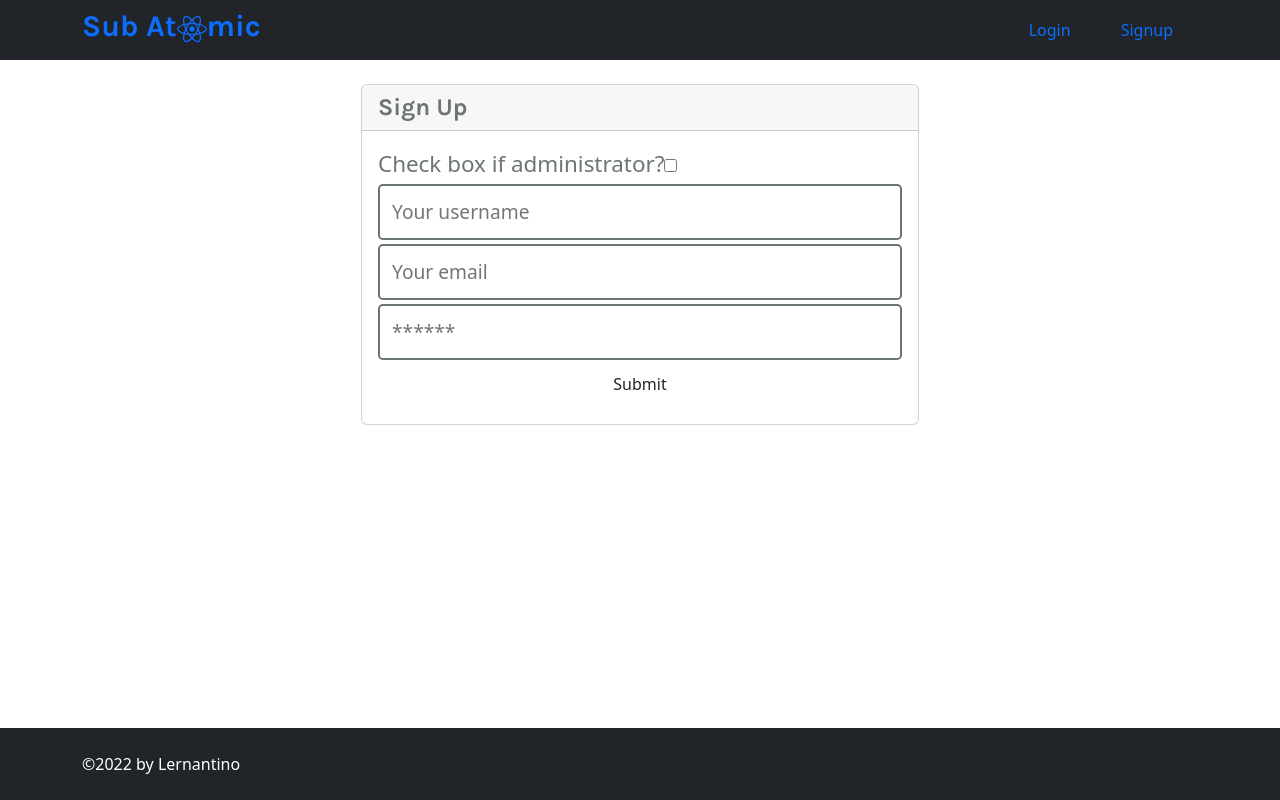
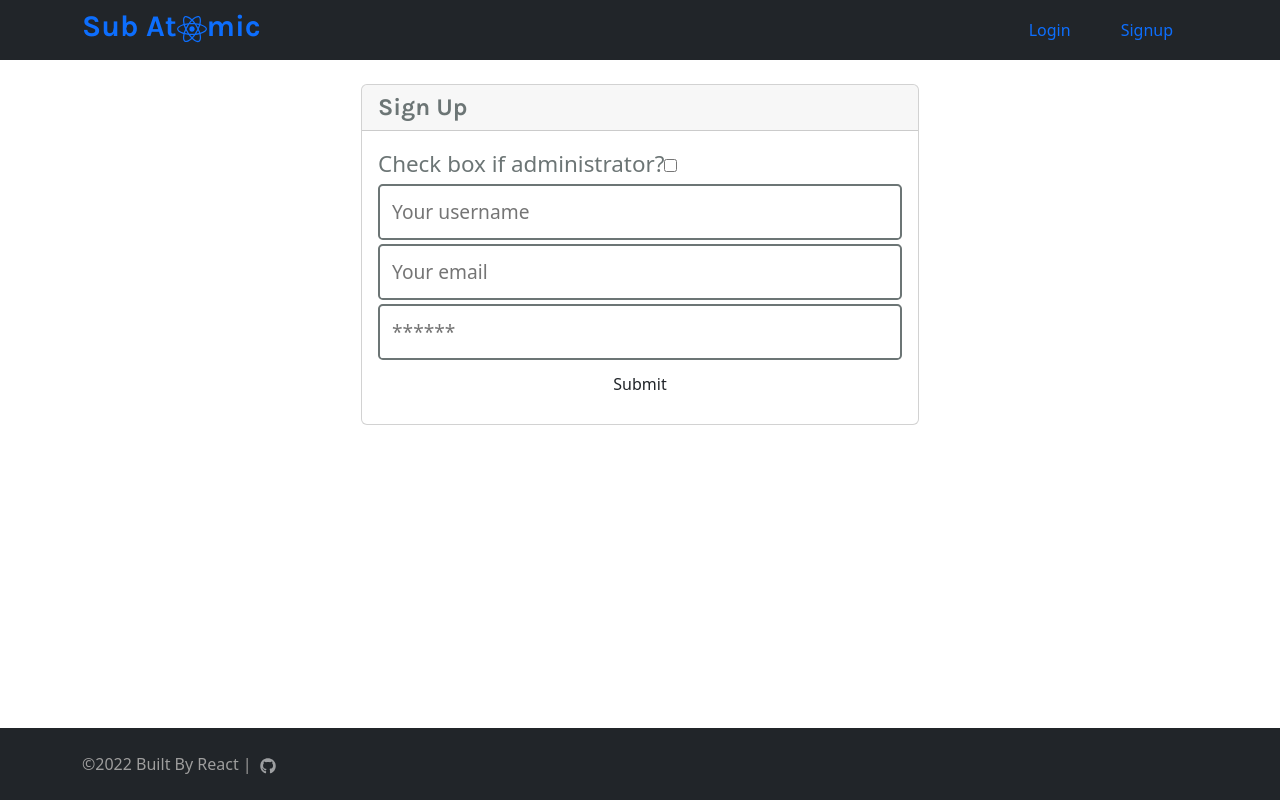
Before and after one commit to rva-mike/Substitute-Finder, a React (Create React App) app in the folder client/: page /signup in a window 1280 px wide. Built offline with nearby package versions, Linux system fonts and the light colour scheme.

Commit message:
css changes, pushing before some tests

```diff
--- a/client/src/components/Footer/index.js
+++ b/client/src/components/Footer/index.js
@@ -1,10 +1,13 @@
 import React from 'react';
+import { FaGithub } from "react-icons/fa";
+
 
 const Footer = () => {
   return (
     <footer className="w-100 mt-auto bg-dark p-4 text-white">
-      <div className="container">
-        &copy;{new Date().getFullYear()} by Lernantino
+      <div className="container footer-text">
+        &copy;{new Date().getFullYear()} Built By React |
+        &nbsp;<FaGithub/>
       </div>
     </footer>
   );
--- a/client/src/index.css
+++ b/client/src/index.css
@@ -31,7 +31,9 @@ body {
   line-height: 1.5;
   font-size: 20px;
   color: var(--dark);
-  background-color: #f3fffee1;
+  /* background-color: #8BC6EC;
+  background-image: linear-gradient(135deg, hsl(204, 72%, 74%, 0.5) 0%, hsl(237, 57%, 74%, 0.5) 100%); */
+
 }
 
 h1,
@@ -106,6 +108,8 @@ nav a:hover {
   margin: 0;
   font-size: 2.5rem;
 }
+
+
 
 .btn,
 .pill {
@@ -187,8 +191,9 @@ nav a:hover {
   position: absolute;
   left: -9999px;
 }
-[type='radio']:checked + label,
-[type='radio']:not(:checked) + label {
+
+[type='radio']:checked+label,
+[type='radio']:not(:checked)+label {
   position: relative;
   padding-left: 25px;
   cursor: pointer;
@@ -198,8 +203,8 @@ nav a:hover {
   margin-right: 0.2rem;
 }
 
-[type='radio']:checked + label:before,
-[type='radio']:not(:checked) + label:before {
+[type='radio']:checked+label:before,
+[type='radio']:not(:checked)+label:before {
   content: '';
   position: absolute;
   left: 0;
@@ -210,8 +215,9 @@ nav a:hover {
   border-radius: 100%;
   background: #fff;
 }
-[type='radio']:checked + label:after,
-[type='radio']:not(:checked) + label:after {
+
+[type='radio']:checked+label:after,
+[type='radio']:not(:checked)+label:after {
   content: '';
   width: 12px;
   height: 12px;
@@ -224,13 +230,13 @@ nav a:hover {
   transition: all 0.2s ease;
 }
 
-[type='radio']:not(:checked) + label:after {
+[type='radio']:not(:checked)+label:after {
   opacity: 0;
   -webkit-transform: scale(0);
   transform: scale(0);
 }
 
-[type='radio']:checked + label:after {
+[type='radio']:checked+label:after {
   opacity: 1;
   -webkit-transform: scale(1);
   transform: scale(1);
@@ -1174,6 +1180,73 @@ nav a:hover {
   }
 }
 
+.footer-text {
+  color: rgba(255, 255, 255, 0.559);
+  background: -webkit-gradient(linear, left top, right top, from(#222), to(#222), color-stop(0.5, #fff));
+  background: -moz-gradient(linear, left top, right top, from(#222), to(#222), color-stop(0.5, #fff));
+  background: gradient(linear, left top, right top, from(#222), to(#222), color-stop(0.5, #fff));
+  -webkit-background-size: 125px 100%;
+  -moz-background-size: 125px 100%;
+  background-size: 125px 100%;
+  -webkit-background-clip: text;
+  -moz-background-clip: text;
+  background-clip: text;
+  -webkit-animation-name: shimmer;
+  -moz-animation-name: shimmer;
+  animation-name: shimmer;
+  -webkit-animation-duration: 1s;
+  -moz-animation-duration: 2s;
+  animation-duration: 2.5s;
+  -webkit-animation-iteration-count: infinite;
+  -moz-animation-iteration-count: infinite;
+  animation-iteration-count: infinite;
+  background-repeat: no-repeat;
+  background-position: 0 0;
+  background-color: #222;
+}
+
+@-moz-keyframes shimmer {
+  0% {
+    background-position: top left;
+  }
+
+  100% {
+    background-position: top right;
+  }
+}
+
+@-webkit-keyframes shimmer {
+  0% {
+    background-position: top left;
+  }
+
+  100% {
+    background-position: top right;
+  }
+}
+
+@-o-keyframes shimmer {
+  0% {
+    background-position: top left;
+  }
+
+  100% {
+    background-position: top right;
+  }
+}
+
+@keyframes shimmer {
+  0% {
+    background-position: top left;
+  }
+
+  100% {
+    background-position: top right;
+  }
+
+
+}
+
 /* col-xl */
 @media screen and (min-width: 1200px) {
   .col-xl-1 {
```
